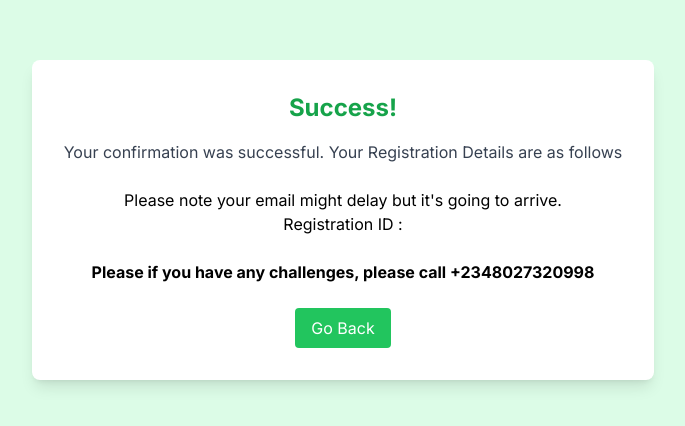
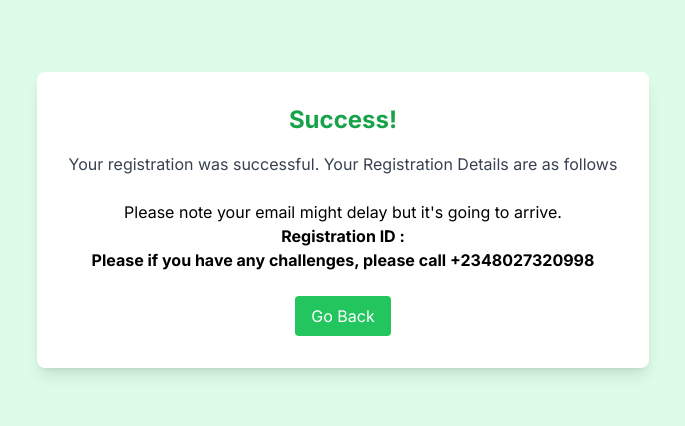
Before and after one commit to kayuse/anbrform, a React (Create React App) app: page /success in a window 1280 px wide. Shown: the part 180-606 px from the top of the page, without its empty margins (297-982 px from the left). Built offline with nearby package versions, Linux system fonts and the light colour scheme.

Commit message:
Update SuccessPage.js

```diff
--- a/src/SuccessPage.js
+++ b/src/SuccessPage.js
@@ -14,9 +14,9 @@ const SuccessPage = () => {
     <div className="min-h-screen flex items-center justify-center bg-green-100">
       <div className="bg-white p-8 rounded-lg shadow-lg text-center">
         <h1 className="text-2xl font-bold text-green-600 mb-4">Success!</h1>
-        <p className="text-gray-700 mb-6">Your confirmation was successful. Your Registration Details are as follows</p>
+        <p className="text-gray-700 mb-6">Your registration was successful. Your Registration Details are as follows</p>
         <p>Please note your email might delay but it's going to arrive. </p>
-        <p> Registration ID : {registration_id}</p>
+        <strong> Registration ID : {registration_id}</strong>
         <br />
         <strong> Please if you have any challenges, please call +2348027320998</strong>
         <br />
```
